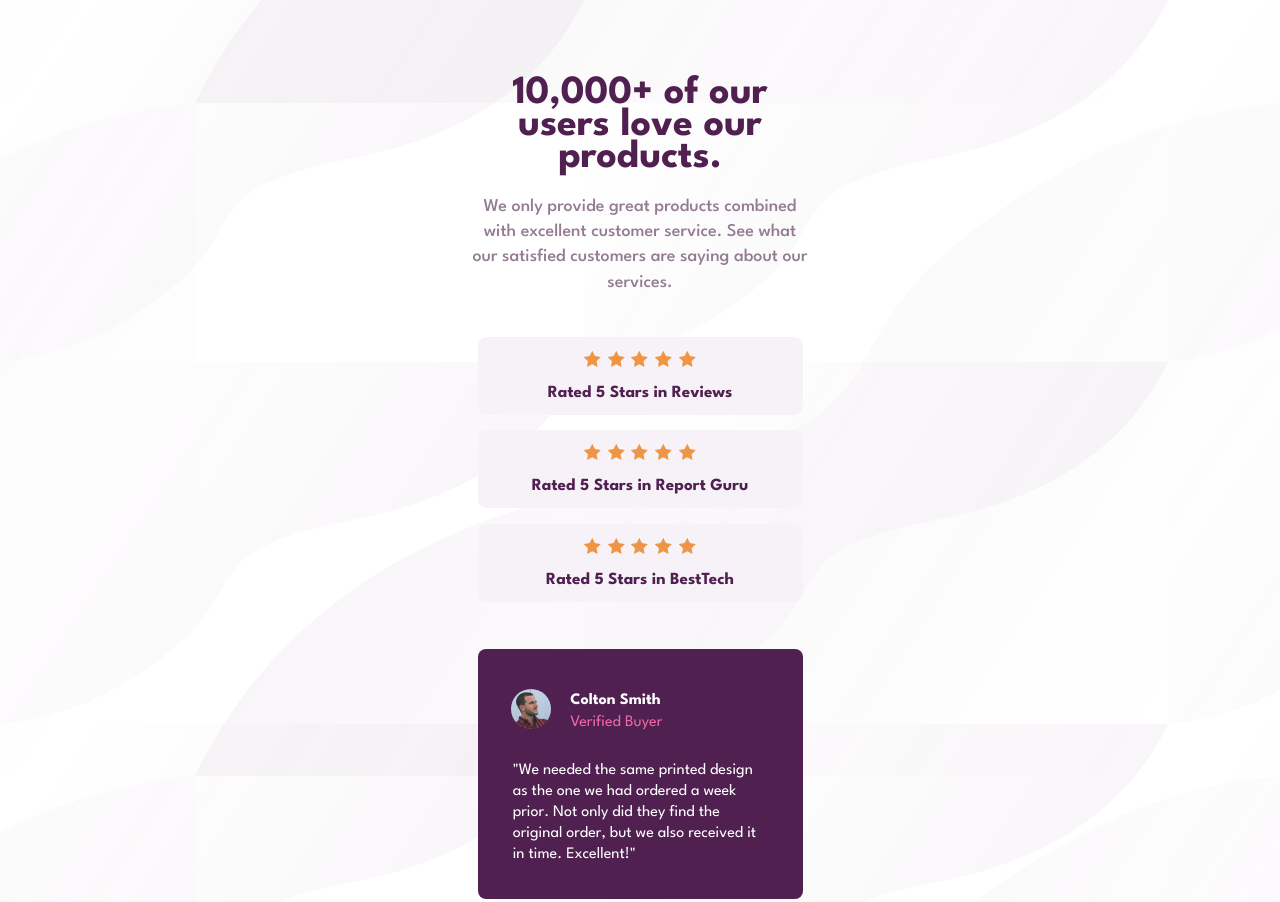
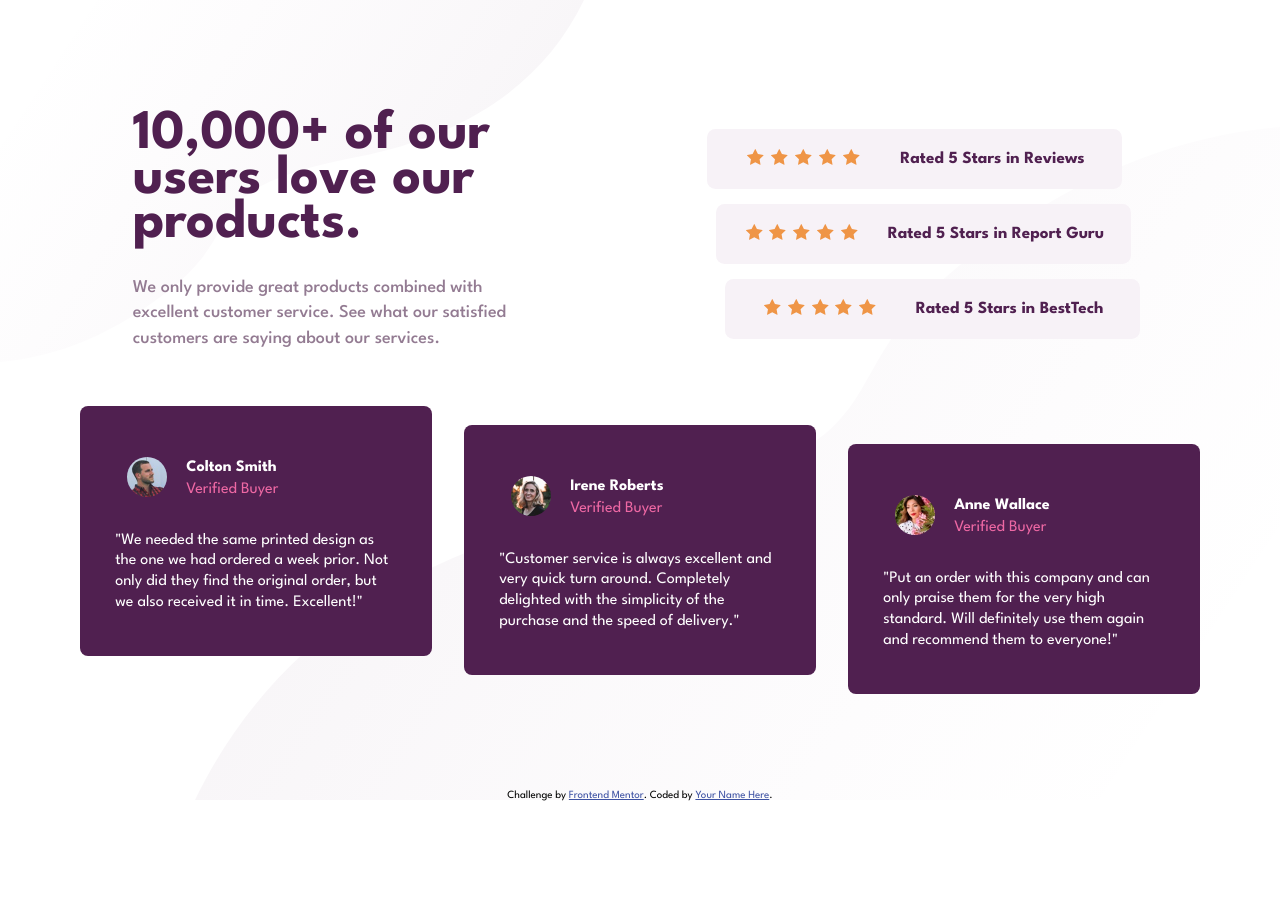
Before and after one commit to warrenbarney/social-proof-section-master, a plain HTML site: page index.html in a window 1280 px wide. Shown: the top 902 px of the page. After the commit the page ends 800 px from the top, so only its background shows below. Drawn offline with Linux system fonts and the light colour scheme.

Commit message:
getting there

```diff
--- a/styles.scss
+++ b/styles.scss
@@ -21,8 +21,10 @@ body {
     font-family: $font;
     max-width: 100vw;
     min-height: 100vh;
-    background: url("../images/bg-pattern-top-desktop.svg"), url("../images/bg-pattern-bottom-desktop.svg");
-    background-position: top left, bottom right // border: 3px dotted red;
+    background: url("images/bg-pattern-top-mobile.svg"), url("images/bg-pattern-bottom-mobile.svg");
+    background-position: top, bottom;
+    background-repeat: no-repeat, no-repeat;
+    // border: 3px dotted red;
 }
 
 main {
@@ -32,7 +34,7 @@ main {
     justify-content: center;
     width: 375px;
     align-items: center;
-
+    // border: 2px dotted red;
 }
 
 .wrap-1 {
@@ -171,18 +173,101 @@ main {
 }
 
 
+@media (min-width: 769px) {
+    body {
+        background: url("images/bg-pattern-top-desktop.svg"), url("images/bg-pattern-bottom-desktop.svg");
+        background-position: top left, bottom right;
+        background-repeat: no-repeat, no-repeat;
+    }
 
-// .banner-2 {
-//     align-self: center;
-// }
+    main {
+        width: 100%;
+        flex-direction: row;
+        flex-wrap: wrap;
+        justify-content: center;
+        align-items: flex-end;
+    }
 
-// .banner-3 {
-//     align-self: end;
-// }
+    .wrap-1 {
+        text-align: left;
+        width: 30%;
+        height: 20em;
+        ;
+        margin-right: 8%;
+        justify-content: center;
+
+        h1 {
+            padding: .5em 0;
+            // border: 1px dotted red;
+
+            font-size: 3.5em;
+        }
+    }
+
+
+    [class^="banner-"] {
+        flex-direction: row;
+        width: 415px;
+        height: 3.5em;
+    }
+
+    .wrap-2 {
+        width: 35%;
+        height: 40%;
+        align-self: center;
+        margin-top: 5em;
+        margin-left: 5em;
+
+
+
+    }
+
+    .banner-1 {
+        align-self: flex-start;
+    }
+
+    .banner-3 {
+        align-self: flex-end;
+    }
+
+    .wrap-3 {
+        flex-direction: row;
+        width: 100%;
+        height: 20em;
+
+        margin-bottom: 5em;
+    }
+
+    [class^="box-"] {
+        width: 22em;
+        margin: 1em;
+    }
+
+    .box-1 {
+        align-self: flex-start;
+
+        // border: 3px dotted orange;
+    }
+
+    .box-3 {
+        align-self: flex-end;
+    }
+
+    .attribution {
+        position: fixed;
+        bottom: 0;
+        font-size: 11px;
+        text-align: center;
+    }
+}
 
 .attribution {
+    // position: fixed;
+    bottom: 0;
     font-size: 11px;
     text-align: center;
+
+
 }
 
 .attribution a {
```
Also changed, not shown: styles.css, 1 other file.
